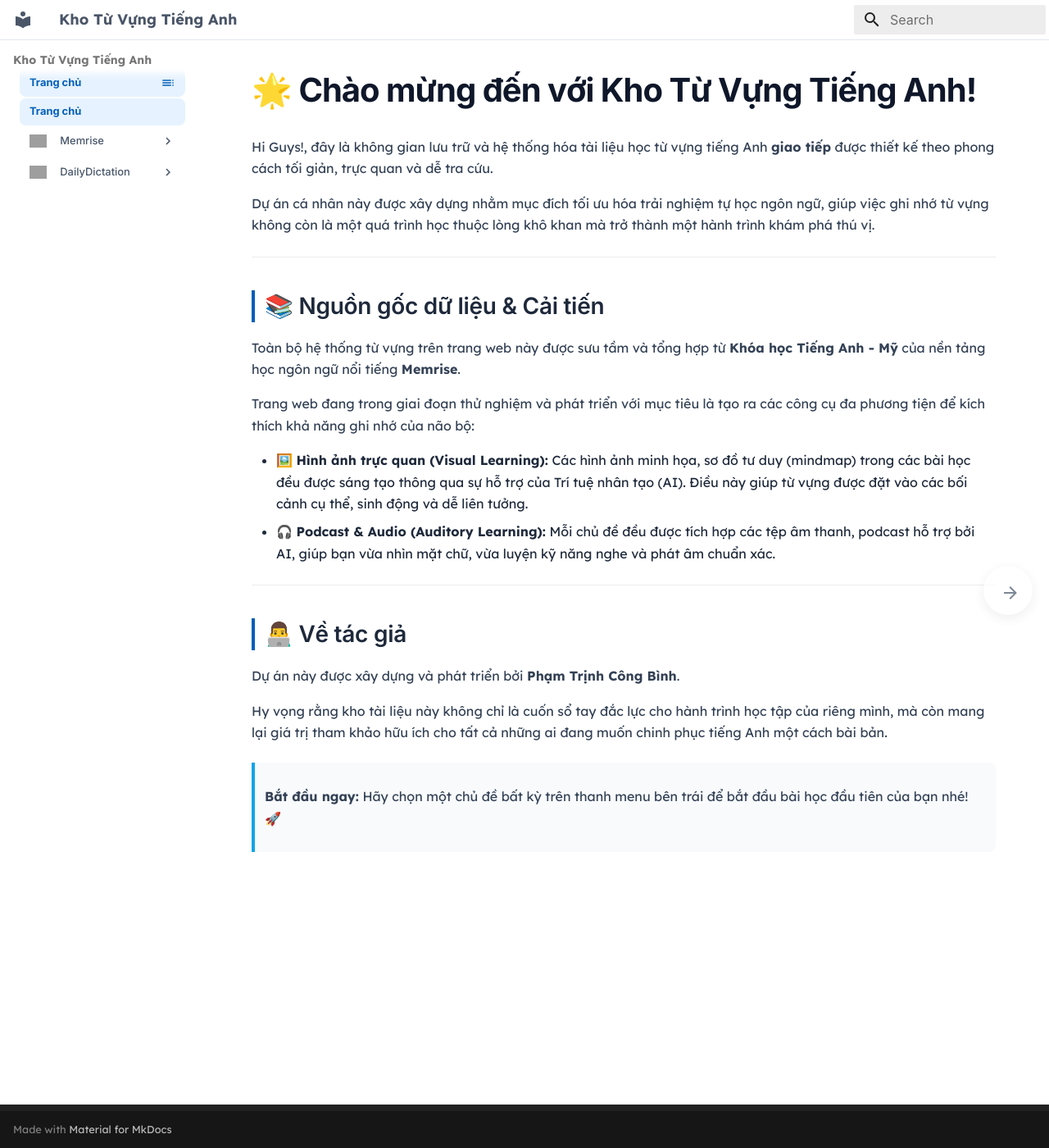
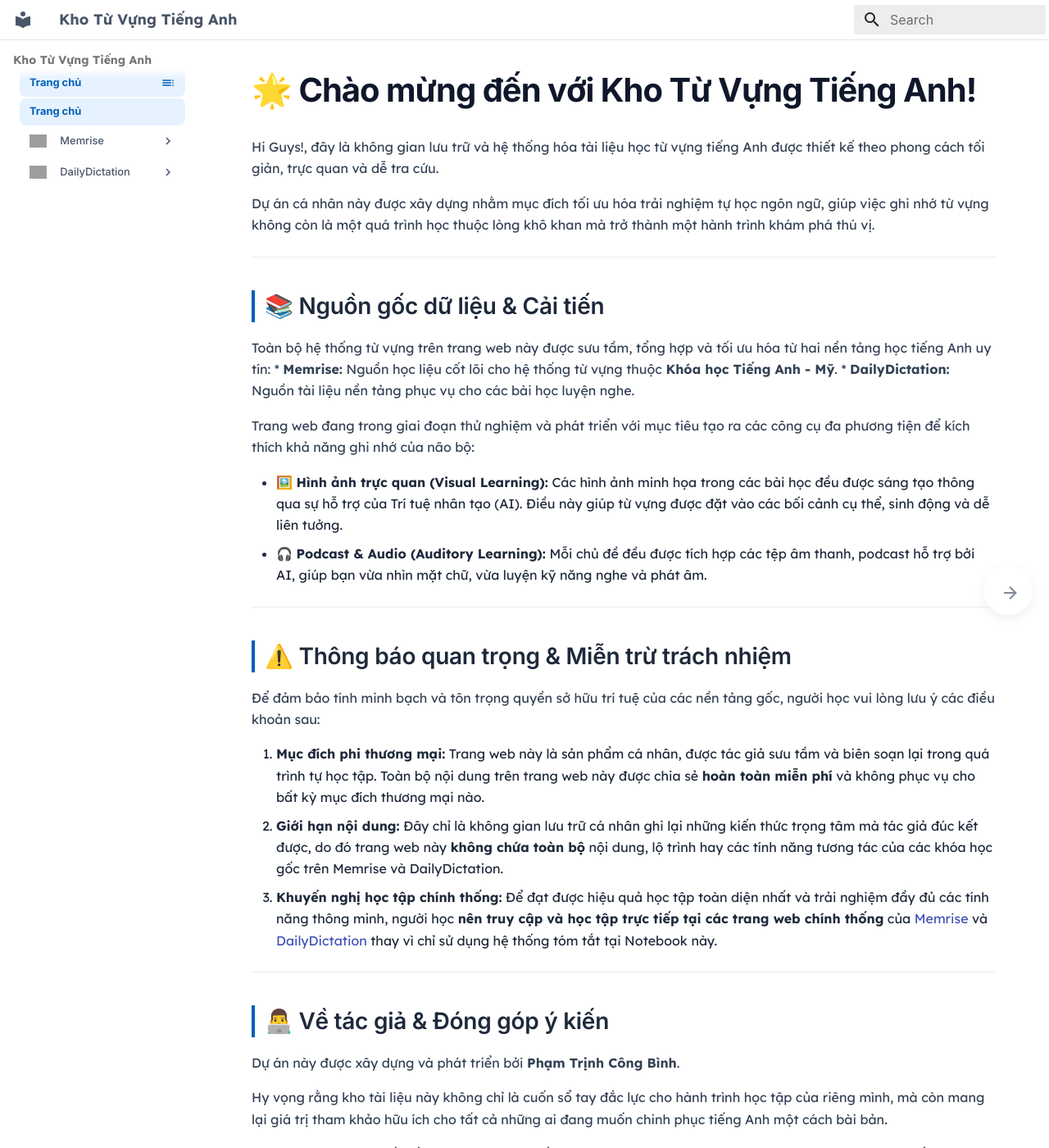
Before and after one commit to phambinh0826/MemriseVocab, an MkDocs documentation site: the page built from docs/index.md, in a window 1280 px wide and 1400 px high. Shown: the whole window at 82% size. Built offline with MkDocs 1.6.1 and Material for MkDocs 9.7.7, drawn with Linux system fonts in a browser that asks for light colours; some web fonts are replaced; some of the changed text lies outside the part shown; grey boxes are pictures that could not be loaded.

Commit message:
Cập nhật lời giới thiệu

```diff
--- a/docs/index.md
+++ b/docs/index.md
@@ -1,6 +1,6 @@
 # 🌟 Chào mừng đến với Kho Từ Vựng Tiếng Anh!
 
-Hi Guys!, đây là không gian lưu trữ và hệ thống hóa tài liệu học từ vựng tiếng Anh **giao tiếp** được thiết kế theo phong cách tối giản, trực quan và dễ tra cứu.
+Hi Guys!, đây là không gian lưu trữ và hệ thống hóa tài liệu học từ vựng tiếng Anh được thiết kế theo phong cách tối giản, trực quan và dễ tra cứu.
 
 Dự án cá nhân này được xây dựng nhằm mục đích tối ưu hóa trải nghiệm tự học ngôn ngữ, giúp việc ghi nhớ từ vựng không còn là một quá trình học thuộc lòng khô khan mà trở thành một hành trình khám phá thú vị.
 
@@ -8,19 +8,34 @@ Dự án cá nhân này được xây dựng nhằm mục đích tối ưu hóa
 
 ## 📚 Nguồn gốc dữ liệu & Cải tiến
 
-Toàn bộ hệ thống từ vựng trên trang web này được sưu tầm và tổng hợp từ **Khóa học Tiếng Anh - Mỹ** của nền tảng học ngôn ngữ nổi tiếng **Memrise**.
+Toàn bộ hệ thống từ vựng trên trang web này được sưu tầm, tổng hợp và tối ưu hóa từ hai nền tảng học tiếng Anh uy tín:
+*   **Memrise:** Nguồn học liệu cốt lõi cho hệ thống từ vựng thuộc **Khóa học Tiếng Anh - Mỹ**.
+*   **DailyDictation:** Nguồn tài liệu nền tảng phục vụ cho các bài học luyện nghe.
 
-Trang web đang trong giai đoạn thử nghiệm và phát triển với mục tiêu là tạo ra các công cụ đa phương tiện để kích thích khả năng ghi nhớ của não bộ:
+Trang web đang trong giai đoạn thử nghiệm và phát triển với mục tiêu tạo ra các công cụ đa phương tiện để kích thích khả năng ghi nhớ của não bộ:
 
-* 🖼️ **Hình ảnh trực quan (Visual Learning):** Các hình ảnh minh họa, sơ đồ tư duy (mindmap) trong các bài học đều được sáng tạo thông qua sự hỗ trợ của Trí tuệ nhân tạo (AI). Điều này giúp từ vựng được đặt vào các bối cảnh cụ thể, sinh động và dễ liên tưởng.
-* 🎧 **Podcast & Audio (Auditory Learning):** Mỗi chủ đề đều được tích hợp các tệp âm thanh, podcast hỗ trợ bởi AI, giúp bạn vừa nhìn mặt chữ, vừa luyện kỹ năng nghe và phát âm chuẩn xác.
+* 🖼️ **Hình ảnh trực quan (Visual Learning):** Các hình ảnh minh họa trong các bài học đều được sáng tạo thông qua sự hỗ trợ của Trí tuệ nhân tạo (AI). Điều này giúp từ vựng được đặt vào các bối cảnh cụ thể, sinh động và dễ liên tưởng.
+* 🎧 **Podcast & Audio (Auditory Learning):** Mỗi chủ đề đều được tích hợp các tệp âm thanh, podcast hỗ trợ bởi AI, giúp bạn vừa nhìn mặt chữ, vừa luyện kỹ năng nghe và phát âm.
 
 ---
 
-## 👨‍💻 Về tác giả
+## ⚠️ Thông báo quan trọng & Miễn trừ trách nhiệm
+
+Để đảm bảo tính minh bạch và tôn trọng quyền sở hữu trí tuệ của các nền tảng gốc, người học vui lòng lưu ý các điều khoản sau:
+
+1.  **Mục đích phi thương mại:** Trang web này là sản phẩm cá nhân, được tác giả sưu tầm và biên soạn lại trong quá trình tự học tập. Toàn bộ nội dung trên trang web này được chia sẻ **hoàn toàn miễn phí** và không phục vụ cho bất kỳ mục đích thương mại nào.
+2.  **Giới hạn nội dung:** Đây chỉ là không gian lưu trữ cá nhân ghi lại những kiến thức trọng tâm mà tác giả đúc kết được, do đó trang web này **không chứa toàn bộ** nội dung, lộ trình hay các tính năng tương tác của các khóa học gốc trên Memrise và DailyDictation.
+3.  **Khuyến nghị học tập chính thống:** Để đạt được hiệu quả học tập toàn diện nhất và trải nghiệm đầy đủ các tính năng thông minh, người học **nên truy cập và học tập trực tiếp tại các trang web chính thống** của [Memrise](https://www.memrise.com/) và [DailyDictation](https://dailydictation.com/) thay vì chỉ sử dụng hệ thống tóm tắt tại Notebook này.
+
+---
+
+## 👨‍💻 Về tác giả & Đóng góp ý kiến
 
 Dự án này được xây dựng và phát triển bởi **Phạm Trịnh Công Bình**.
 
 Hy vọng rằng kho tài liệu này không chỉ là cuốn sổ tay đắc lực cho hành trình học tập của riêng mình, mà còn mang lại giá trị tham khảo hữu ích cho tất cả những ai đang muốn chinh phục tiếng Anh một cách bài bản.
 
+Mọi đóng góp, phản hồi về nội dung hoặc ý kiến xây dựng giao diện trang web, xin vui lòng liên hệ trực tiếp với tác giả qua hòm thư điện tử:
+📩 **Email:** [phamtrinhcongbinh08@gmail.com](mailto:phamtrinhcongbinh08@gmail.com)
+
 > **Bắt đầu ngay:** Hãy chọn một chủ đề bất kỳ trên thanh menu bên trái để bắt đầu bài học đầu tiên của bạn nhé! 🚀
```
Also changed, not shown: README.md (+20 -5 lines), 1 other file.
